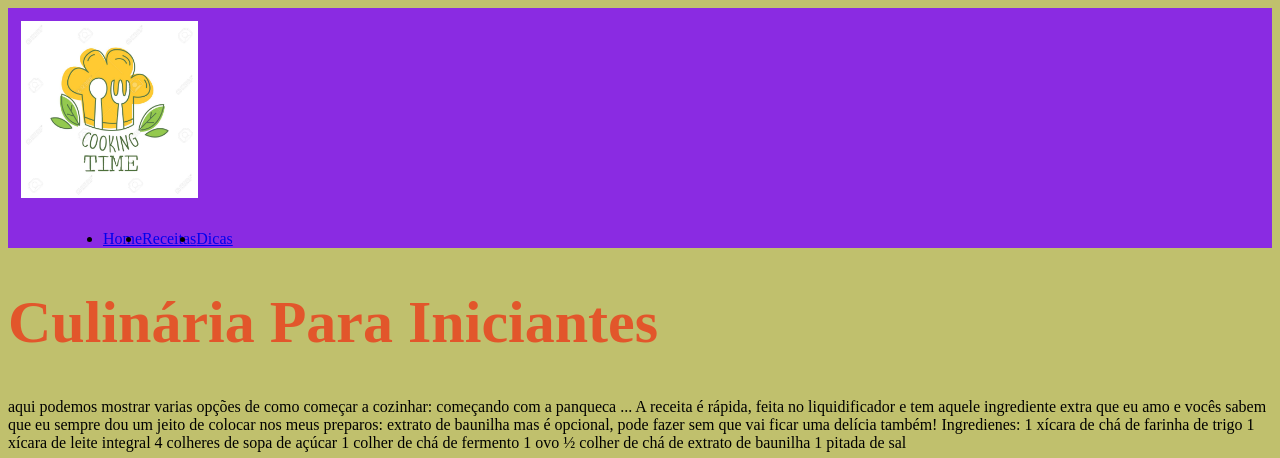
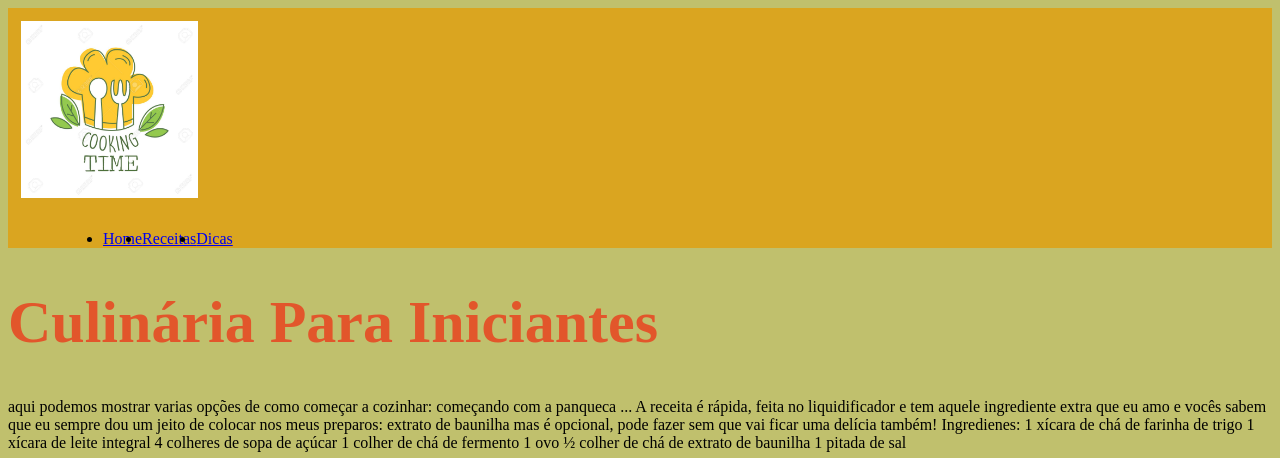
Before and after one commit to aninhalu25/avaliacao30, a plain HTML site: page index.html in a window 1280 px wide. Shown: the top 458 px of the page. Drawn offline with Linux system fonts and the light colour scheme.

Commit message:
background-color: goldenrod;

```diff
--- a/style.css
+++ b/style.css
@@ -11,7 +11,7 @@ img{
     margin: 1%;
 }
 .cabecalho{
-    background-color: blueviolet;
+    background-color: goldenrod;
 }
 .logocabecalho{
     width: 100px;
```
